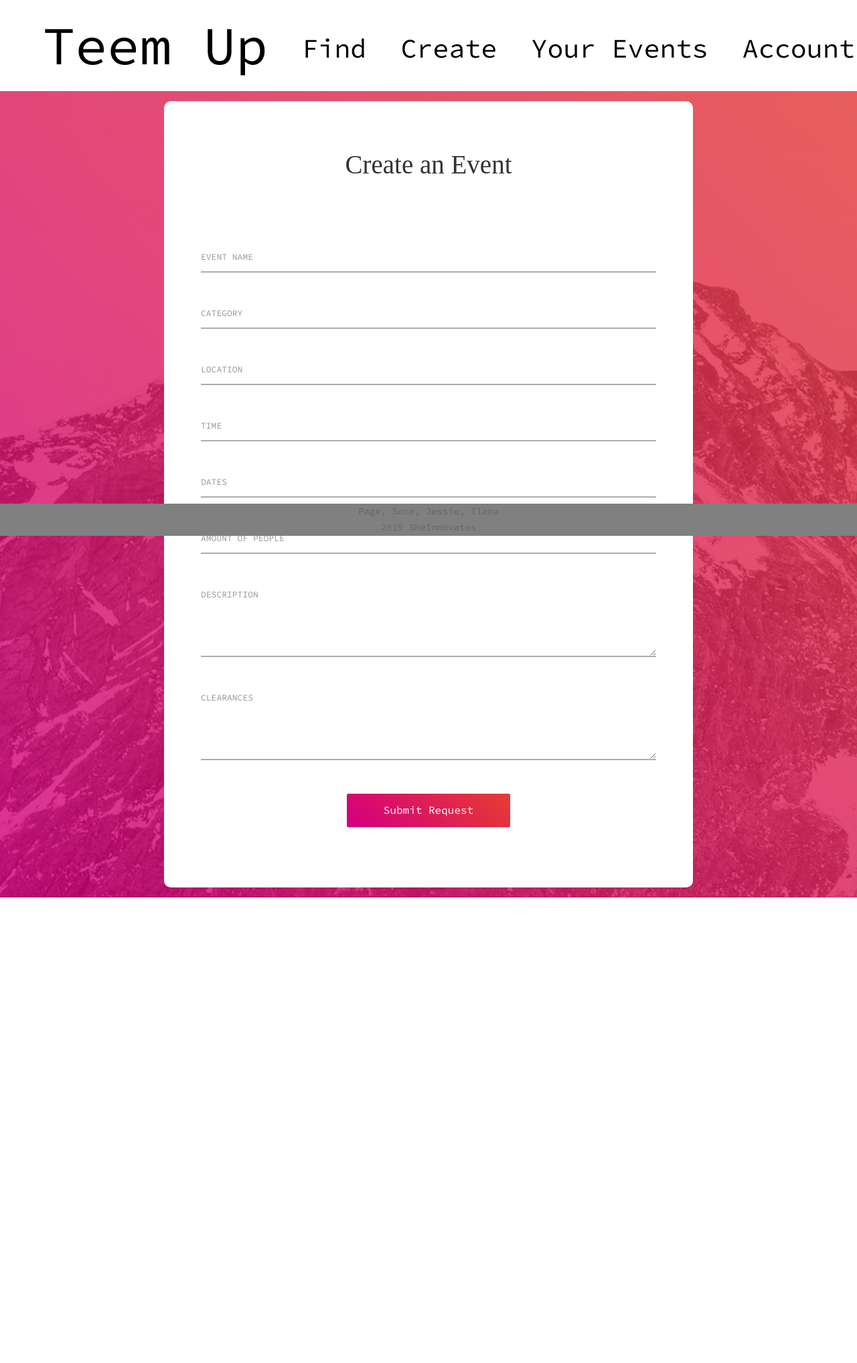
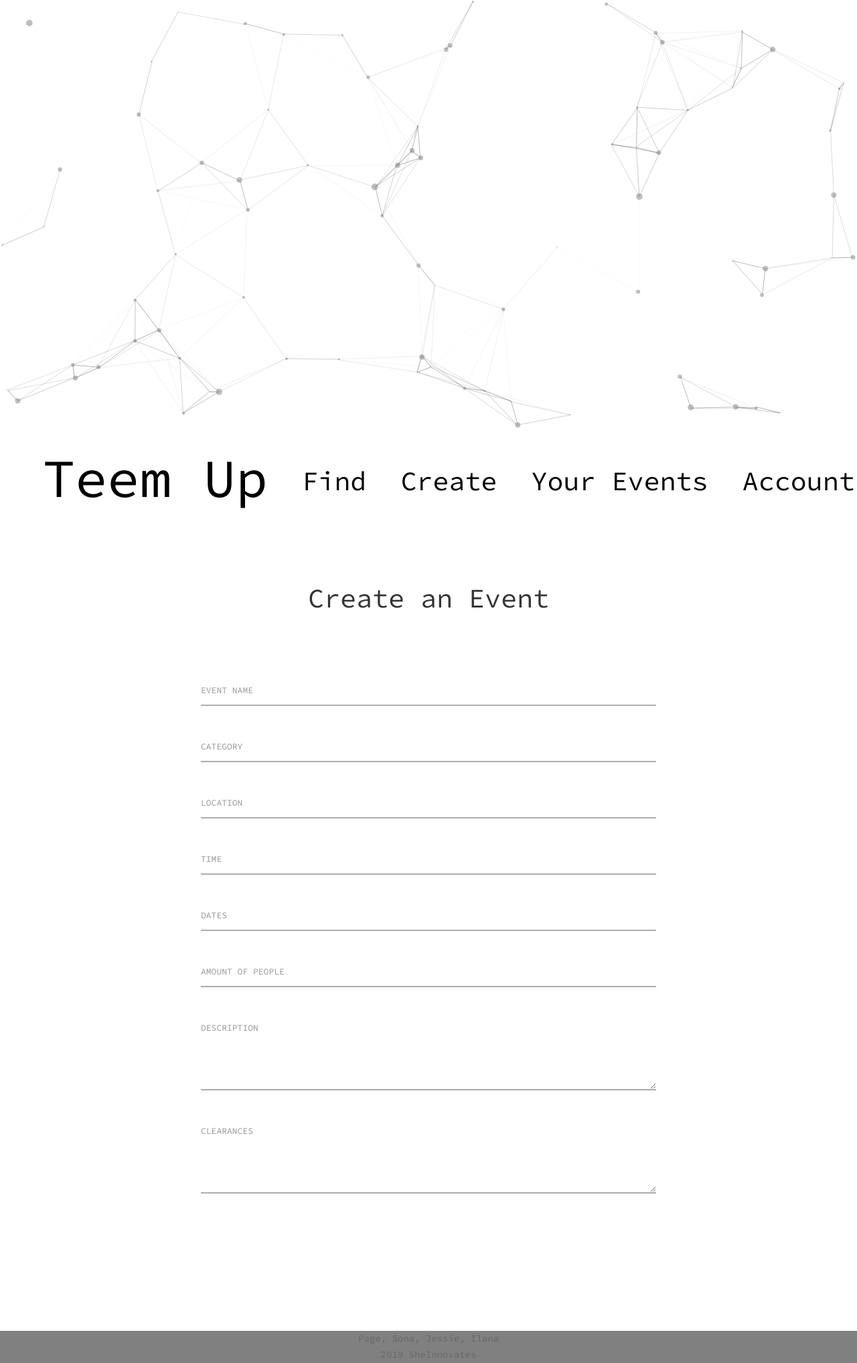
Before and after one commit to iudler1/SheInnovates-2019, a Python web app: template teemup.com/templates/create.html in a window 1280 px wide. Shown: the whole page at 67% size. Before the commit the page ends 1340 px from the top, so only its background shows below. Run offline with Jinja, Linux system fonts and the light colour scheme; the template is opened without the code that fills it, so the values that code supplies are empty; some libraries are stand-ins or nearby versions.

Commit message:
Removed background images from create event form

```diff
--- a/teemup.com/templates/create.html
+++ b/teemup.com/templates/create.html
@@ -31,6 +31,9 @@
 
 <body>
 
+    <div id="particles"></div>
+    <div id ="particles-js"></div>
+
 <!-- NAVIGATION BAR -->
 
 <div class="topnav">
@@ -45,11 +48,11 @@
 <!-- CREATE EVENT FORM -->
 
 
-<div class="bg-contact2" style="background-image: url('images/bg-01.jpg');">
+<div class="bg-contact2" style="background-color: transparent);">
   <div class="container-contact2">
     <div class="wrap-contact2">
       <form class="contact2-form validate-form">
-        <span class="contact2-form-title">
+        <span class="contact2-form-title" id="createEventTitle">
           Create an Event
         </span>
 
@@ -141,6 +144,9 @@
 </p>
 </footer>
 
+<script type="text/javascript" src="particles.js"></script>
+<script type="text/javascript" src="app.js"></script>
+
 
 </body>
 </html>
--- a/teemup.com/templates/css/main.css
+++ b/teemup.com/templates/css/main.css
@@ -1,3 +1,8 @@
+
+#createEventTitle{
+  font-size: 40px;
+  font-family: 'Source Code Pro', monospace;
+}
 
 .topnav {
   background-color: transparent;
@@ -68,20 +73,6 @@
   font-size: 50px;
   padding-left: 5%;
 }
-
-
-
-footer
-{
-  text-align: center;
-  font-size: 10px;
-  background: grey;
-  color: white;
-  position: absolute;
-  bottom: 0;
-  width: 100%;
-}
-
 
 
 /*//////////////////////////////////////////////////////////////////
@@ -235,11 +226,11 @@ iframe {
   justify-content: center;
   align-items: center;
   padding: 15px;
-  background: rgba(219,21,99,0.8);
+  /* background: rgba(219,21,99,0.8);
   background: -webkit-linear-gradient(45deg, rgba(213,0,125,0.8), rgba(229,57,53,0.8));
   background: -o-linear-gradient(45deg, rgba(213,0,125,0.8), rgba(229,57,53,0.8));
   background: -moz-linear-gradient(45deg, rgba(213,0,125,0.8), rgba(229,57,53,0.8));
-  background: linear-gradient(45deg, rgba(213,0,125,0.8), rgba(229,57,53,0.8));
+  background: linear-gradient(45deg, rgba(213,0,125,0.8), rgba(229,57,53,0.8)); */
 }
 
 .wrap-contact2 {
@@ -314,11 +305,11 @@ iframe {
   -moz-transition: all 0.4s;
   transition: all 0.4s;
 
-  background: rgba(219,21,99,1);
+  /* background: rgba(219,21,99,1);
   background: -webkit-linear-gradient(45deg, #d5007d, #e53935);
   background: -o-linear-gradient(45deg, #d5007d, #e53935);
   background: -moz-linear-gradient(45deg, #d5007d, #e53935);
-  background: linear-gradient(45deg, #d5007d, #e53935);
+  background: linear-gradient(45deg, #d5007d, #e53935); */
 }
 
 .focus-input2::after {
@@ -405,11 +396,11 @@ textarea.input2 + .focus-input2::after {
   z-index: -1;
   width: 300%;
   height: 100%;
-  background: rgba(219,21,99,1);
+  /* background: rgba(219,21,99,1);
   background: -webkit-linear-gradient(-135deg, #d5007d, #e53935, #d5007d, #e53935);
   background: -o-linear-gradient(-135deg, #d5007d, #e53935, #d5007d, #e53935);
   background: -moz-linear-gradient(-135deg, #d5007d, #e53935, #d5007d, #e53935);
-  background: linear-gradient(-135deg, #d5007d, #e53935, #d5007d, #e53935);
+  background: linear-gradient(-135deg, #d5007d, #e53935, #d5007d, #e53935); */
   top: 0;
   left: -100%;
 
@@ -522,3 +513,14 @@ textarea.input2 + .focus-input2::after {
     opacity: 1;
   }
 }
+
+footer
+{
+  text-align: center;
+  font-size: 10px;
+  background: grey;
+  color: white;
+  position: relative;
+  bottom: 0;
+  width: 100%;
+}
```
